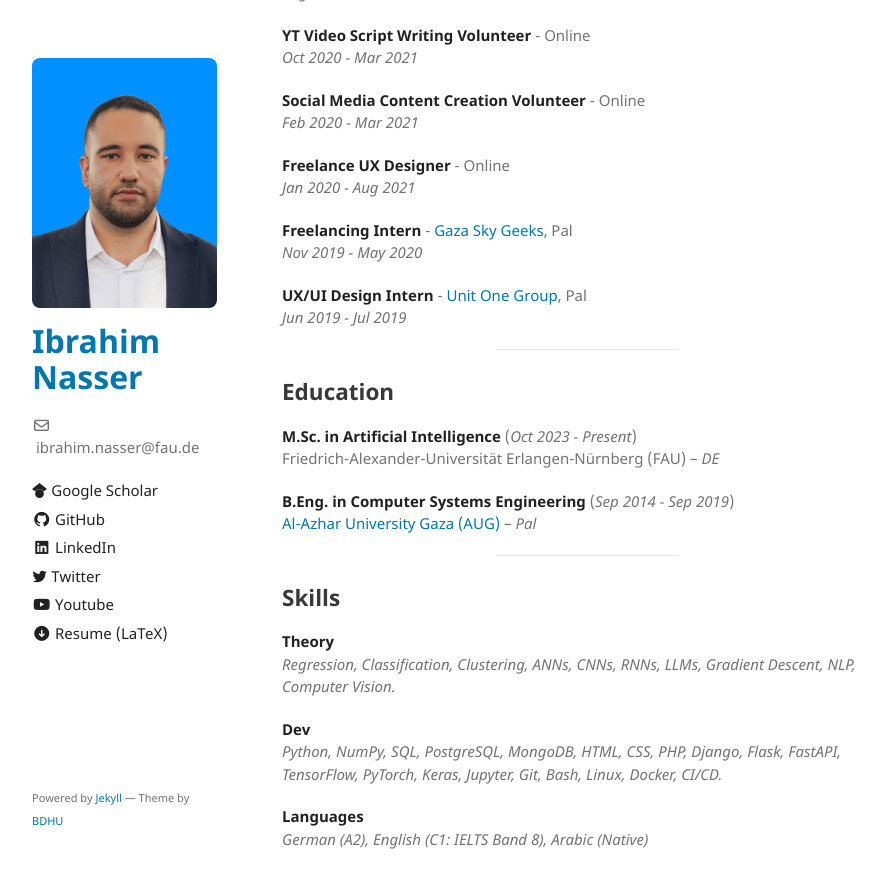
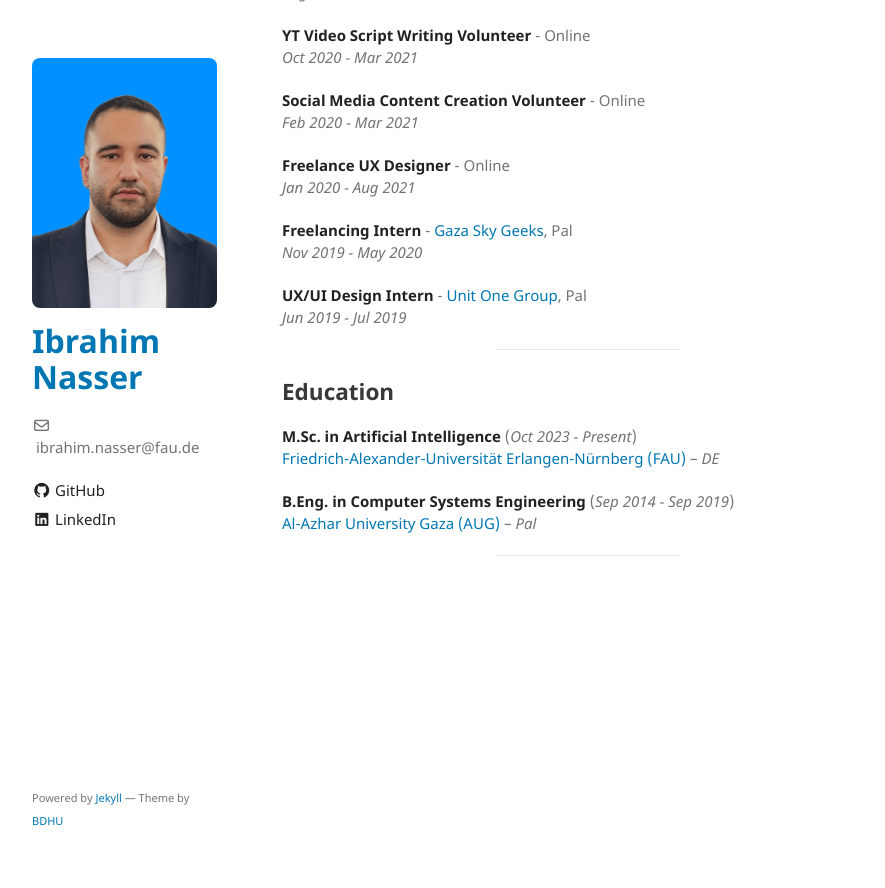
Before and after one commit to 96ibman/ibrahim-nasser, a Jekyll site: the page built from index.md, in a window 1280 px wide and 900 px high, scrolled down 801 px. Shown: the top 888 px of the window, without its empty margins (178-1063 px from the left). Built offline with Jekyll 4.4.1, drawn with Linux system fonts in a browser that asks for light colours; some of the changed text lies outside the part shown.

Commit message:
minor changes

```diff
--- a/_config.yml
+++ b/_config.yml
@@ -12,24 +12,12 @@ plugins:
 
 # You can find fonts from https://iconify.design or https://fontawesome.com. Below is just an example illustrating how to use custom icons
 sidebar:
-  - name: Google Scholar
-    icon: <svg xmlns="http://www.w3.org/2000/svg" aria-hidden="true" role="img" style="vertical-align:-0.125em;" width="1em" height="1em" preserveAspectRatio="xMidYMid meet" viewBox="0 0 24 24"><path d="M5.242 13.769L0 9.5L12 0l12 9.5l-5.242 4.269C17.548 11.249 14.978 9.5 12 9.5c-2.977 0-5.548 1.748-6.758 4.269zM12 10a7 7 0 1 0 0 14a7 7 0 0 0 0-14z" fill="currentColor"/></svg>
-    link: https://scholar.google.com/citations?user=SSCOEdoAAAAJ&hl=en
   - name: GitHub
     icon: <i class="fa-brands fa-github"></i>
     link: https://github.com/96ibman
   - name: LinkedIn
     icon: <i class="fa-brands fa-linkedin"></i>
     link: https://www.linkedin.com/in/ibrahimnasser96/
-  - name: Twitter
-    icon: <svg xmlns="http://www.w3.org/2000/svg" aria-hidden="true" role="img" style="vertical-align:-0.125em;" width="1em" height="1em" preserveAspectRatio="xMidYMid meet" viewBox="0 0 24 24"><g fill="none"><path d="M23.643 4.937c-.835.37-1.732.62-2.675.733a4.67 4.67 0 0 0 2.048-2.578a9.3 9.3 0 0 1-2.958 1.13a4.66 4.66 0 0 0-7.938 4.25a13.229 13.229 0 0 1-9.602-4.868c-.4.69-.63 1.49-.63 2.342A4.66 4.66 0 0 0 3.96 9.824a4.647 4.647 0 0 1-2.11-.583v.06a4.66 4.66 0 0 0 3.737 4.568a4.692 4.692 0 0 1-2.104.08a4.661 4.661 0 0 0 4.352 3.234a9.348 9.348 0 0 1-5.786 1.995a9.5 9.5 0 0 1-1.112-.065a13.175 13.175 0 0 0 7.14 2.093c8.57 0 13.255-7.098 13.255-13.254c0-.2-.005-.402-.014-.602a9.47 9.47 0 0 0 2.323-2.41l.002-.003z" fill="currentColor"/></g></svg>
-    link: https://twitter.com/mleng_ibrahim
-  - name: Youtube
-    icon: <i class="fa-brands fa-youtube"></i>
-    link: https://www.youtube.com/channel/UC7N-dy3UbSBHnwwv-vulBAA
-  - name: Resume (LaTeX)
-    icon: <i class="fa-solid fa-circle-arrow-down"></i>
-    link: https://96ibman.github.io/ibrahim-nasser/assets/docs/Nasser_Resume.pdf
 
 
 
--- a/index.md
+++ b/index.md
@@ -46,18 +46,8 @@ Dec 2024 - Mar 2025 <br>
 
 ## Education
 **M.Sc. in Artificial Intelligence** (*Oct 2023 - Present*)<br>
-Friedrich-Alexander-Universität Erlangen-Nürnberg (FAU) – *DE* <br>
+[Friedrich-Alexander-Universität Erlangen-Nürnberg (FAU)](https://www.fau.eu/){:target="_blank"} – *DE* <br>
 
 **B.Eng. in Computer Systems Engineering** (*Sep 2014 - Sep 2019*)<br>
 [Al-Azhar University Gaza (AUG)](https://www.alazhar.edu.ps/eng/UnderGr/Eng/Software-Engineering/eng.asp){:target="_blank"} – *Pal*
 <hr>
-
-## Skills
-**Theory**<br>
-*Regression, Classification, Clustering, ANNs, CNNs, RNNs, LLMs, Gradient Descent, NLP, Computer Vision.*
-
-**Dev**<br>
-*Python, NumPy, SQL, PostgreSQL, MongoDB, HTML, CSS, PHP, Django, Flask, FastAPI, TensorFlow, PyTorch, Keras, Jupyter, Git, Bash, Linux, Docker, CI/CD.*
-
-**Languages**<br>
-*German (A2), English (C1: IELTS Band 8), Arabic (Native)*
```
Also changed, not shown: other parts of index.md (+3 -3 lines), certificates.md (+1 -1 lines), publications.md (deleted, +0 -56 lines).
